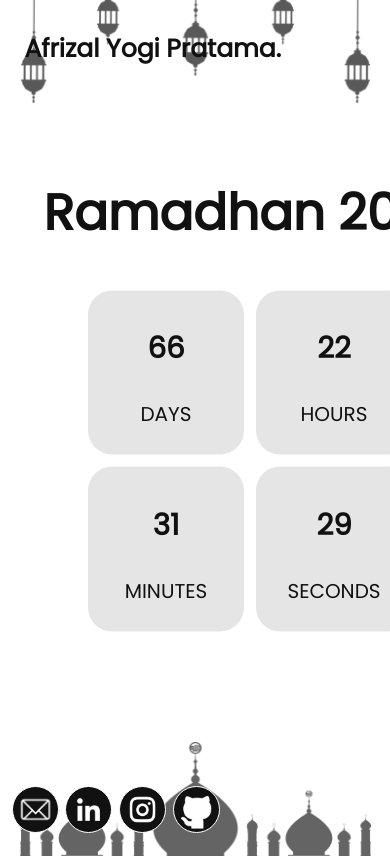
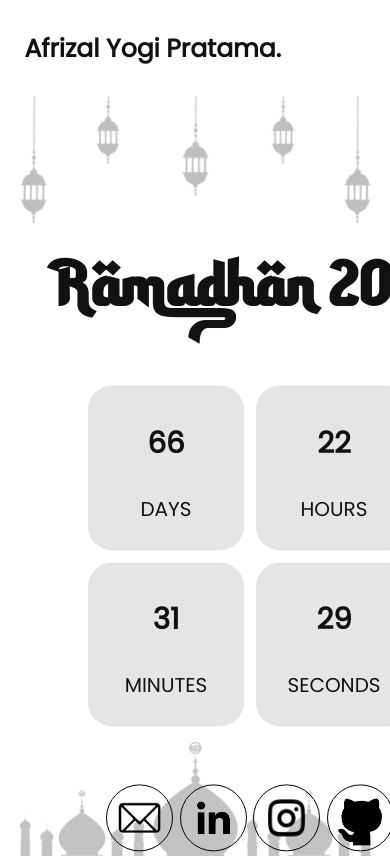
Before and after one commit to afrizalyogi/event-countdown, a plain HTML site: page index.html in a window 390 px wide. Shown: the top 863 px of the page. Drawn offline with Linux system fonts and the light colour scheme.

Commit message:
Add Animation and Responsive Screen

```diff
--- a/css/style.css
+++ b/css/style.css
@@ -1,7 +1,12 @@
 @import url("https://fonts.googleapis.com/css?family=Poppins:200i,400&display=swap");
+@font-face {
+	font-family: "AwalRamadhan";
+	src: url("../font/AwalRamadhan.ttf");
+}
 html {
 	height: 100%;
 	margin: 0;
+	padding: 0;
 	min-width: 500px;
 }
 body {
@@ -47,8 +52,9 @@ p {
 	-webkit-transition: 0.3s all;
 	transition: 0.3s all;
 }
+#light .mid img,
 #light .bottom img {
-	background-color: #111;
+	filter: invert(100%);
 }
 #light a {
 	color: #111;
@@ -73,8 +79,8 @@ p {
 	filter: invert(100%);
 }
 .top {
-	margin-left: 3%;
-	margin-right: 3%;
+	padding-left: 3%;
+	padding-right: 3%;
 	display: flex;
 	align-items: center;
 }
@@ -88,25 +94,38 @@ p {
 	cursor: grab;
 	-webkit-transition: 0.3s all;
 	transition: 0.3s all;
+	z-index: 2;
+}
+.mid h1 {
+	font-family: "AwalRamadhan";
+	font-size: 72px;
+}
+.mid a {
+	display: none;
 }
 .bottom {
 	position: fixed;
 	bottom: 0;
 	left: 3%;
 }
+.mid a,
 .bottom a {
 	margin-left: auto;
 	margin-right: auto;
 	color: #fff;
 	text-decoration: none;
 }
+.mid img,
 .bottom img {
 	width: auto;
-	height: 45px;
+	height: 65px;
 	border-radius: 50%;
 	border: solid #fff 1px;
 	-webkit-transition: 0.3s all;
 	transition: 0.3s all;
+}
+.bottom img {
+	height: 45px;
 }
 .bottom img:hover {
 	width: auto;
@@ -119,6 +138,7 @@ p {
 	right: 0;
 	width: 100%;
 	z-index: -1;
+	animation: up-down 0.75s;
 }
 .mosque {
 	position: fixed;
@@ -127,6 +147,7 @@ p {
 	right: 0;
 	width: 100%;
 	z-index: -1;
+	animation: down-up 0.75s;
 }
 .mosque img,
 .lattern img {
@@ -134,7 +155,7 @@ p {
 	width: 45%;
 	margin-left: auto;
 	margin-right: auto;
-	opacity: 65%;
+	opacity: 25%;
 }
 .card {
 	margin: 6px;
@@ -142,11 +163,13 @@ p {
 	width: 104px;
 	border-radius: 24px;
 	text-align: center;
+	animation: pop-in 0.75s;
 }
 .d-flex {
 	display: flex;
 	flex-wrap: wrap;
 	justify-content: center;
+	margin-bottom: 52px;
 }
 .ms-auto {
 	margin-left: auto;
@@ -193,13 +216,54 @@ input:checked + .slider:before {
 	transform: translateX(26px);
 	background-color: #000;
 }
-@media only screen and (max-width: 720px) {
+@keyframes pop-in {
+	0% {
+		transform: scale(0%);
+	}
+	100% {
+		transform: scale(100%);
+	}
+}
+@keyframes up-down {
+	0% {
+		top: -50%;
+	}
+}
+@keyframes down-up {
+	0% {
+		bottom: -100%;
+	}
+}
+@media (max-width: 1200px) {
+}
+@media (max-width: 992px) {
+}
+@media (max-width: 768px) {
+	body #light .top {
+		background-color: #fff;
+	}
+	body #dark .top {
+		background-color: #111;
+	}
+	body .mid a {
+		display: inline-flex;
+	}
+	body .bottom a {
+		display: none;
+	}
+	body .lattern {
+		top: 96px;
+	}
 	body .mosque img,
 	body .lattern img {
 		width: 90%;
 	}
 }
-@media only screen and (max-width: 580px) {
+@media (max-width: 576px) {
+	body .mid {
+		position: relative;
+		top: 50vh;
+	}
 	body .d-flex .card {
 		width: 30%;
 	}
--- a/index.html
+++ b/index.html
@@ -2,6 +2,7 @@
 <html>
 	<head>
 		<link rel="stylesheet" href="css/style.css" />
+		<script src="js/count.js"></script>
 		<link rel="icon" href="img/icon.png" />
 		<title>Ramadhan 2023 Countdown by Afrizal Yogi</title>
 		<meta charset="utf-8" />
@@ -44,6 +45,18 @@
 					<p>SECONDS</p>
 				</div>
 			</div>
+			<a href="mailto:afrizalyogi@outlook.com">
+				<img src="img/email.png" alt="Email" />
+			</a>
+			<a href="https://linkedin.com/in/afrizalyogi">
+				<img src="img/linkedin.png" alt="LinkedIn" />
+			</a>
+			<a href="https://www.instagram.com/afrizalyogi.id">
+				<img src="img/ig.png" alt="Insta" />
+			</a>
+			<a href="https://github.com/afrizalyogi">
+				<img src="img/github.png" alt="Github" />
+			</a>
 		</div>
 		<div class="bottom">
 			<a href="mailto:afrizalyogi@outlook.com">
@@ -62,7 +75,6 @@
 		<div class="mosque">
 			<img src="img/mosque.png" alt="" />
 		</div>
-		<script src="js/count.js"></script>
 		<script src="js/script.js"></script>
 	</body>
 </html>
```
Also changed, not shown: font/AwalRamadhan.ttf (added).
